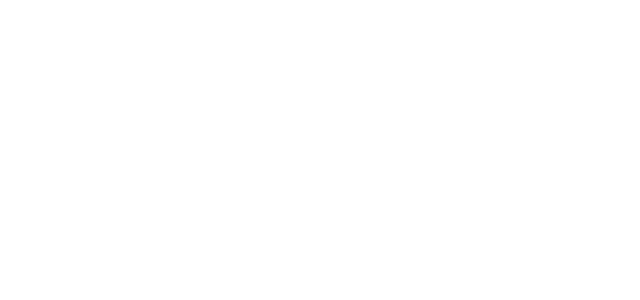
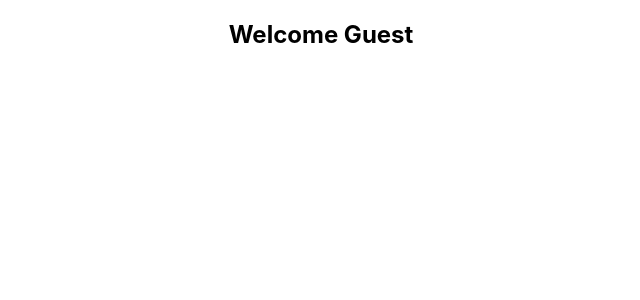
Before and after one commit to katealtonwilliams/book-app-frontend, a React (Create React App) app: page / in a window 1280 px wide. Shown: the top 300 px of the page, without its empty margins (319-959 px from the left). Built offline with nearby package versions, Linux system fonts and the light colour scheme.

Commit message:
Installing aria

```diff
--- a/package.json
+++ b/package.json
@@ -12,6 +12,7 @@
     "@types/react": "^19.2.7",
     "@types/react-dom": "^19.2.3",
     "react": "^19.2.3",
+    "react-aria-components": "^1.14.0",
     "react-dom": "^19.2.3",
     "react-scripts": "5.0.1",
     "typescript": "^4.9.5",
--- a/src/App.tsx
+++ b/src/App.tsx
@@ -1,7 +1,12 @@
 import "./App.css";
+import { Greet } from "./components/Greet";
 
 function App() {
-  return <div className="App"></div>;
+  return (
+    <div className="App">
+      <Greet name={"Kate"} count={20} isLoggedIn={false}/>
+    </div>
+  );
 }
 
 export default App;
--- a/src/components/Greet.tsx
+++ b/src/components/Greet.tsx
@@ -1,7 +1,18 @@
-export const Greet = () => {
-    return (
-        <div>
-            <h2>Welcome!</h2>
-        </div>
-    )
-}
+type GreetProps = {
+  name: string;
+  count: number;
+  isLoggedIn: boolean;
+};
+
+export const Greet = (props: GreetProps) => {
+  return (
+    <div>
+      <h2>
+        {" "}
+        {props.isLoggedIn
+          ? `Welcome ${props.name} you have ${props.count} messages`
+          : "Welcome Guest"}{" "}
+      </h2>
+    </div>
+  );
+};
```
Also changed, not shown: eslint.config.mts, src/logo.svg (deleted), 1 other file (tests, documents, lock files or other folders).
